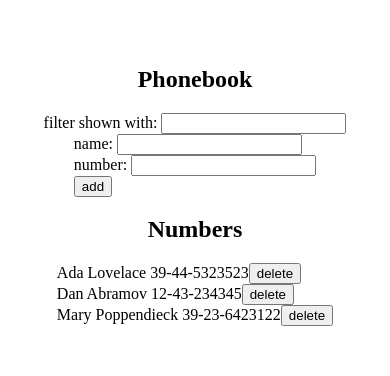
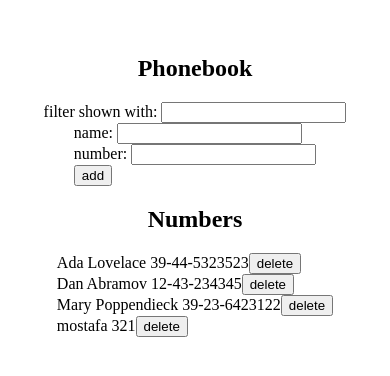
Before and after one commit to mostafazahra-0x0/FullStackOpen, a React (Vite) app in the folder part2/phonebook/: page / in a window 390 px wide. Shown: the part 244-620 px from the top of the page. Built offline with nearby package versions, Linux system fonts and the light colour scheme; data requests are answered from the project's data file.

Commit message:
feat: prevent duplicate names in phonebook (exercise 2.15)

```diff
--- a/part2/phonebook/db.json
+++ b/part2/phonebook/db.json
@@ -14,6 +14,11 @@
       "name": "Mary Poppendieck",
       "number": "39-23-6423122",
       "id": "4"
+    },
+    {
+      "name": "mostafa",
+      "number": "321",
+      "id": "NI6tfG08w0Q"
     }
   ],
   "$schema": "./node_modules/json-server/schema.json"
--- a/part2/phonebook/src/App.jsx
+++ b/part2/phonebook/src/App.jsx
@@ -29,12 +29,20 @@ const App = () => {
   const addPerson = (event) => {
     event.preventDefault()
     const personObject = { name: newName, number: newNumber }
-    persons.find(p => p.name === newName)
-      ? alert(`${newName} is already added to phonebook`)
-      : personService.create(personObject)
+    const existingPerson = persons.find(p => p.name === newName)
+    if (existingPerson) {
+      if (window.confirm(`${newName} is already added to phonebook, replace the old number with a new one?`)) {
+        personService.update(existingPerson.id, personObject)
           .then(response => {
-            setPersons(persons.concat(response.data))
+            setPersons(persons.map(p => p.id === existingPerson.id ? response.data : p))
           })
+      }
+    } else {
+      personService.create(personObject)
+        .then(response => {
+          setPersons(persons.concat(response.data))
+        })
+    }
     setNewName('')
     setNewNumber('')
   }
--- a/part2/phonebook/src/services/persons.js
+++ b/part2/phonebook/src/services/persons.js
@@ -4,5 +4,6 @@ const baseUrl = 'http://localhost:3001/persons'
 const getAll = () => axios.get(baseUrl)
 const create = (newObject) => axios.post(baseUrl, newObject)
 const remove = (id) => axios.delete(`${baseUrl}/${id}`)
+const update = (id, newObject) => axios.put(`${baseUrl}/${id}`, newObject)
 
-export default { getAll, create, remove }
+export default { getAll, create, remove, update }
```
